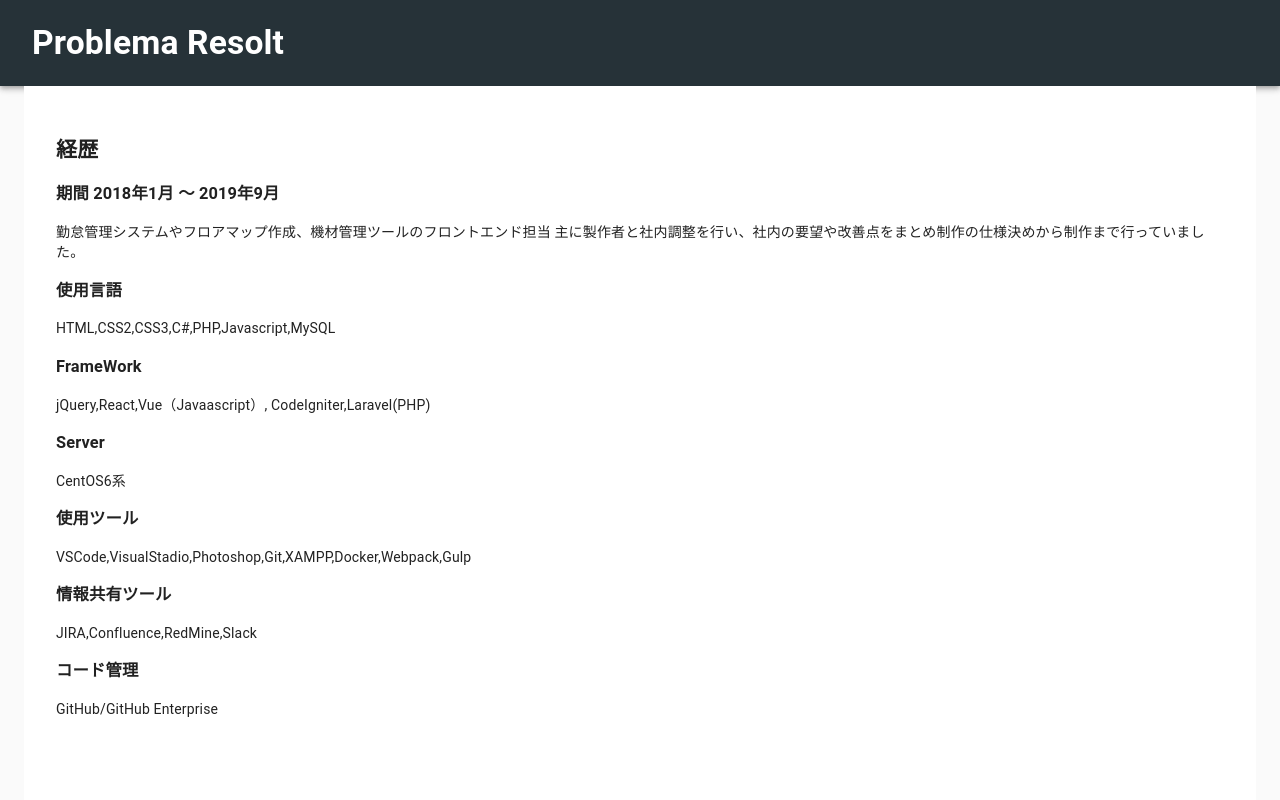
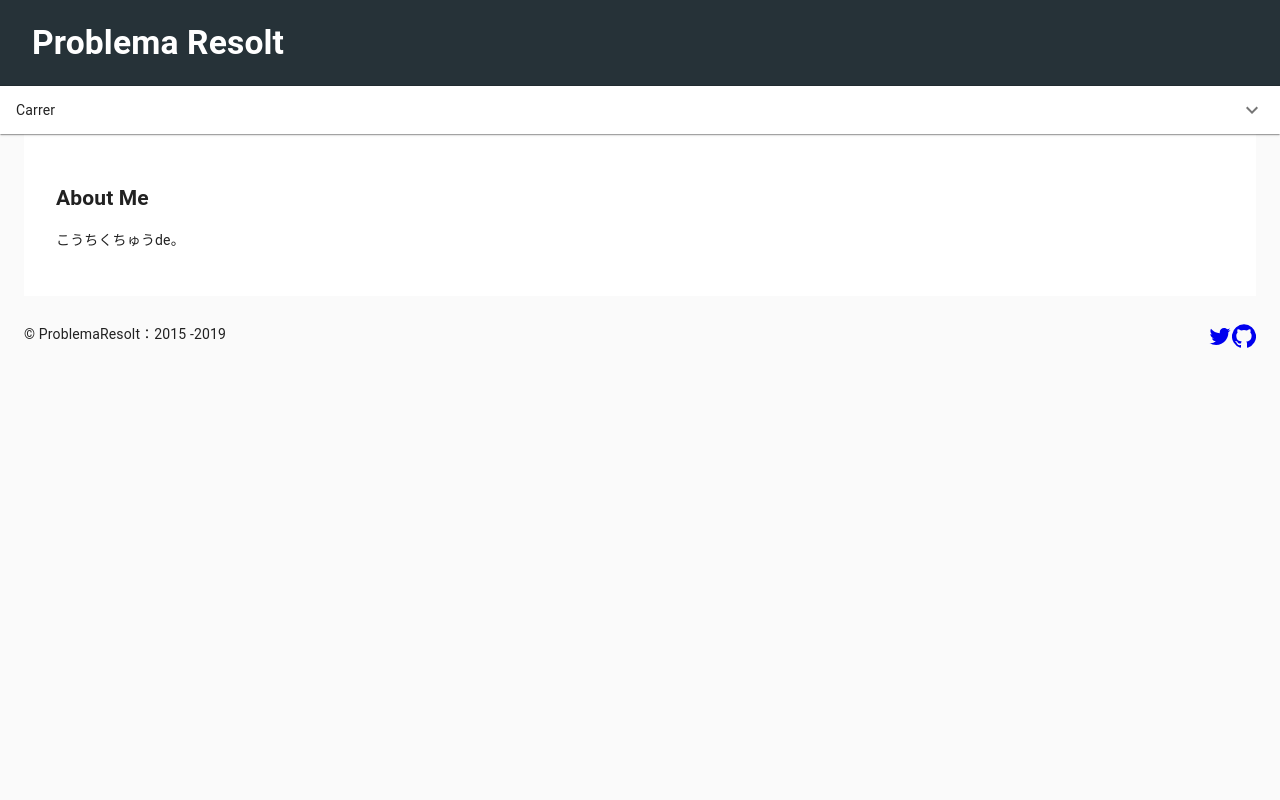
Before and after one commit to ProblemaResolt/official, a React app: page / in a window 1280 px wide. Shown: the top 800 px of the page. Built offline with nearby package versions, Linux system fonts and the light colour scheme; the HTML template or start-up script is replaced by a standard one.

Commit message:
add:pannel

```diff
--- a/src/components/Contents/Contents.tsx
+++ b/src/components/Contents/Contents.tsx
@@ -3,6 +3,11 @@ import * as ReactDOM from "react-dom";
 import "./Contents.scss";
 import { CssBaseline,Container } from "@material-ui/core/";
 import Carrer from "./Career";
+import ExpansionPanel from "@material-ui/core/ExpansionPanel";
+import ExpansionPanelSummary from "@material-ui/core/ExpansionPanelSummary";
+import ExpansionPanelDetails from "@material-ui/core/ExpansionPanelDetails";
+import Typography from "@material-ui/core/Typography";
+import ExpandMoreIcon from "@material-ui/icons/ExpandMore";
 
 
 interface IProps {
@@ -12,13 +17,23 @@ export default class Contents extends React.Component<IProps> {
   public render() {
     return (
       <React.Fragment>
-        <Carrer />
+        <ExpansionPanel>
+          <ExpansionPanelSummary
+            expandIcon={<ExpandMoreIcon />}
+            aria-controls="panel1a-content"
+            id="panel1a-header"
+          > Carrer
+          </ExpansionPanelSummary>
+          <ExpansionPanelDetails>
+            <Carrer />
+          </ExpansionPanelDetails>
+        </ExpansionPanel>
         <CssBaseline />
         <Container maxWidth="xl">
-            <section className="contents">
-              <h2>About Me</h2>
-              <p>こうちくちゅうde。</p>
-            </section>
+          <section className="contents">
+            <h2>About Me</h2>
+            <p>こうちくちゅうde。</p>
+          </section>
         </Container>
       </React.Fragment>
     );
```
Also changed, not shown: 2 other files (tests, documents, lock files or other folders).
